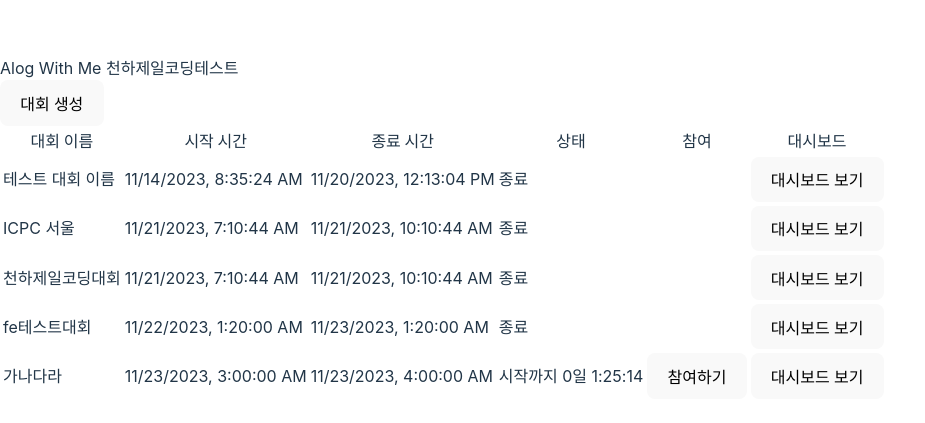
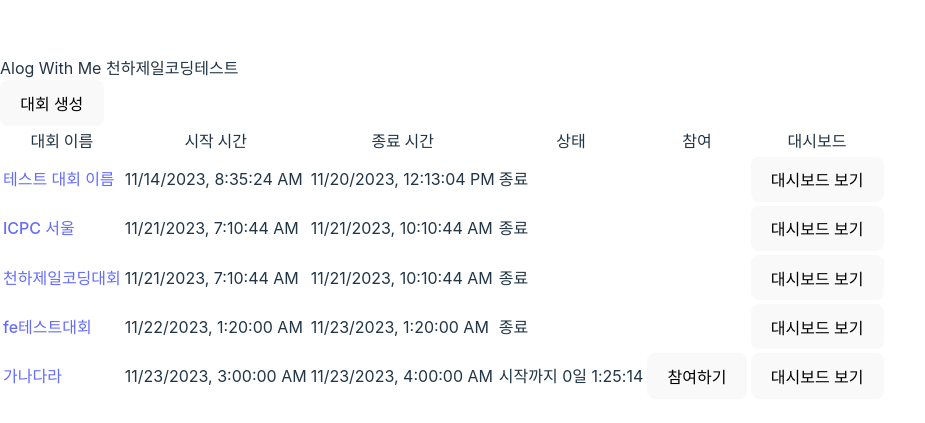
Before and after one commit to boostcampwm2023/web12-algo-with-me, a React (Vite) app in the folder frontend/: page / in a window 1280 px wide. Shown: the part 171-594 px from the top of the page, without its empty margins (0-925 px from the left). Built offline with nearby package versions, Linux system fonts and the light colour scheme.

Commit message:
useNavigate 대신 Link 사용하도록 수정

```diff
--- a/frontend/src/components/Main/Buttons/CreateCompetitionButton.tsx
+++ /dev/null
@@ -1,16 +0,0 @@
-import { useNavigate } from 'react-router-dom';
-
-export default function CreateCompetitionButton() {
-  // TODO: 로그인 여부에 따른 페이지 이동 설정
-  const navigate = useNavigate();
-
-  const handleClick = () => {
-    navigate('/contest/create');
-  };
-
-  return (
-    <div>
-      <button onClick={handleClick}>대회 생성</button>
-    </div>
-  );
-}
--- /dev/null
+++ b/frontend/src/components/Main/Buttons/GoToCreateCompetitionButton.tsx
@@ -0,0 +1,13 @@
+import { Link } from 'react-router-dom';
+
+export default function GoToCreateCompetitionButton() {
+  // TODO: 로그인 여부에 따른 페이지 이동 설정
+
+  return (
+    <div>
+      <Link to="/contest/create">
+        <button>대회 생성</button>
+      </Link>
+    </div>
+  );
+}
--- a/frontend/src/components/Main/Buttons/ViewDashboardButton.tsx
+++ b/frontend/src/components/Main/Buttons/ViewDashboardButton.tsx
@@ -1,15 +1,12 @@
-import { useNavigate } from 'react-router-dom';
+import { Link } from 'react-router-dom';
 
 export default function ViewDashboardButton(props: { id: number }) {
-  const navigate = useNavigate();
-
-  const handleClick = () => {
-    // 버튼이 클릭되면 /contest/dashboard/:id 주소로 이동
-    navigate(`/contest/dashboard/${props.id}`);
-  };
+  const targetLink = `/contest/dashboard/${props.id}`;
   return (
     <div>
-      <button onClick={handleClick}>대시보드 보기</button>
+      <Link to={targetLink}>
+        <button>대시보드 보기</button>
+      </Link>
     </div>
   );
 }
--- a/frontend/src/components/Main/CompetitionList.tsx
+++ b/frontend/src/components/Main/CompetitionList.tsx
@@ -1,10 +1,9 @@
-import { css } from '@style/css';
-
 import { useEffect, useState } from 'react';
-import { useNavigate } from 'react-router-dom';
+import { Link } from 'react-router-dom';
 
 import JoinCompetitionButton from '@/components/Main/Buttons/JoinCompetitionButton';
 import ViewDashboardButton from '@/components/Main/Buttons/ViewDashboardButton';
+import secToTime from '@/utils/secToTime';
 const generateMockData = () => {
   // API배포가 완료되면 삭제 에정
   return [
@@ -69,15 +68,6 @@ interface Competition {
   maxParticipants: number;
 }
 
-function secToTime(sec: number) {
-  const days = Math.floor(sec / (1000 * 60 * 60 * 24));
-  const hours = Math.floor((sec % (1000 * 60 * 60 * 24)) / (1000 * 60 * 60));
-  const minutes = Math.floor((sec % (1000 * 60 * 60)) / (1000 * 60));
-  const seconds = Math.floor((sec % (1000 * 60)) / 1000);
-
-  return { days, hours, minutes, seconds };
-}
-
 function formatTimeRemaining(startsAt: string, endsAt: string): string {
   const now = new Date();
   const startDate = new Date(startsAt);
@@ -97,7 +87,6 @@ function formatTimeRemaining(startsAt: string, endsAt: string): string {
 
 export default function CompetitionList() {
   const [competitions, setCompetitions] = useState<Competition[]>([]);
-  const navigate = useNavigate();
 
   useEffect(() => {
     // 실제 API 요청 대신 목업 데이터 사용 -> TODO: API배포가 완료되면 API처리하는 코드로 바꿔야함
@@ -105,9 +94,6 @@ export default function CompetitionList() {
     setCompetitions(mockData);
   }, []);
 
-  const handleCompetitionClick = (id: number) => {
-    navigate(`/contest/detail/${id}`);
-  };
   // TODO: 대회 시작 전에 들어와서 대회가 시작된 뒤에 참여 버튼을 누르면 서버에서 거절하고 화면에 alert을 띄우고 새로고침
   return (
     <div>
@@ -126,12 +112,7 @@ export default function CompetitionList() {
           {competitions.map((competition) => (
             <tr key={competition.id}>
               <td>
-                <span
-                  className={competitionDetailLinkStyle}
-                  onClick={() => handleCompetitionClick(competition.id)}
-                >
-                  {competition.name}
-                </span>
+                <Link to={`/contest/detail/${competition.id}`}>{competition.name}</Link>
               </td>
               <td>{new Date(competition.startsAt).toLocaleString()}</td>
               <td>{new Date(competition.endsAt).toLocaleString()}</td>
@@ -149,9 +130,3 @@ export default function CompetitionList() {
     </div>
   );
 }
-
-const competitionDetailLinkStyle = css({
-  color: 'blue',
-  cursor: 'pointer',
-  textDecoration: 'underline',
-});
--- a/frontend/src/pages/MainPage.tsx
+++ b/frontend/src/pages/MainPage.tsx
@@ -1,6 +1,6 @@
 import { css } from '@style/css';
 
-import CreateCompetitionButton from '@/components/Main/Buttons/CreateCompetitionButton';
+import GoToCreateCompetitionButton from '@/components/Main/Buttons/GoToCreateCompetitionButton';
 import CompetitionList from '@/components/Main/CompetitionList';
 import { SITE } from '@/constants';
 
@@ -9,7 +9,7 @@ function MainPage() {
     <main className={style}>
       <span className={ProjectNameStyle}>{SITE.NAME} </span>
       <span>{SITE.PAGE_DESCRIPTION} </span>
-      <CreateCompetitionButton />
+      <GoToCreateCompetitionButton />
       <CompetitionList />
     </main>
   );
```
